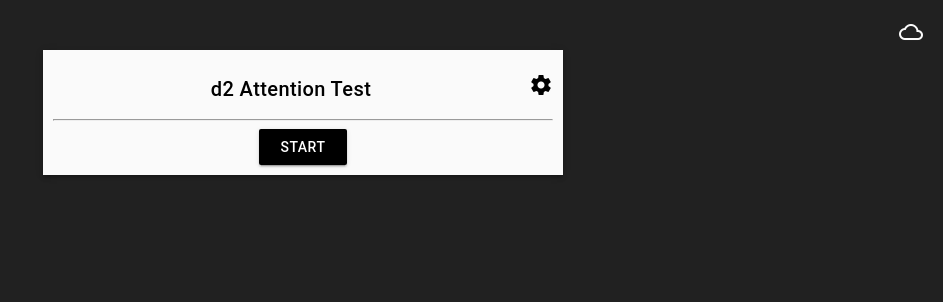
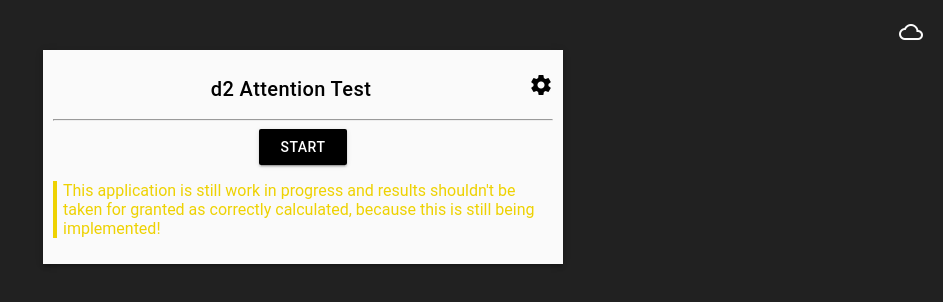
Before and after one commit to Galactic-Cat/d2-attention-test, a plain HTML site: page index.html in a window 1280 px wide. Shown: the whole page, without its empty margins (337-1280 px from the left). Drawn offline with Linux system fonts and the light colour scheme; no server answers.

Commit message:
Added WIP warning
This is because results aren't yet confirmed to be calculated correctly.

```diff
--- a/index.html
+++ b/index.html
@@ -133,6 +133,10 @@
           <hr>
         </div>
         <button type="button" class="mdc-button mdc-button--raised mdc-button--primary mdc-ripple" onclick="switchMain('test0')" data-mdc-auto-init="MDCRipple">Start</button>
+        <br>
+        <p class="notice-warning">
+          This application is still work in progress and results shouldn't be taken for granted as correctly calculated, because this is still being implemented!
+        </p>
       </div>
     </main>
 
--- a/src/css/master.css
+++ b/src/css/master.css
@@ -71,3 +71,10 @@ html {
   background-color: #FFFFFF;
   cursor: pointer;
 }
+
+.notice-warning {
+  border-left: 4px solid #EED202; /* Safety Yellow */
+  color: #EED202; /* Safety Yellow */
+  padding-left: 6px;
+  text-align: left;
+}
```
